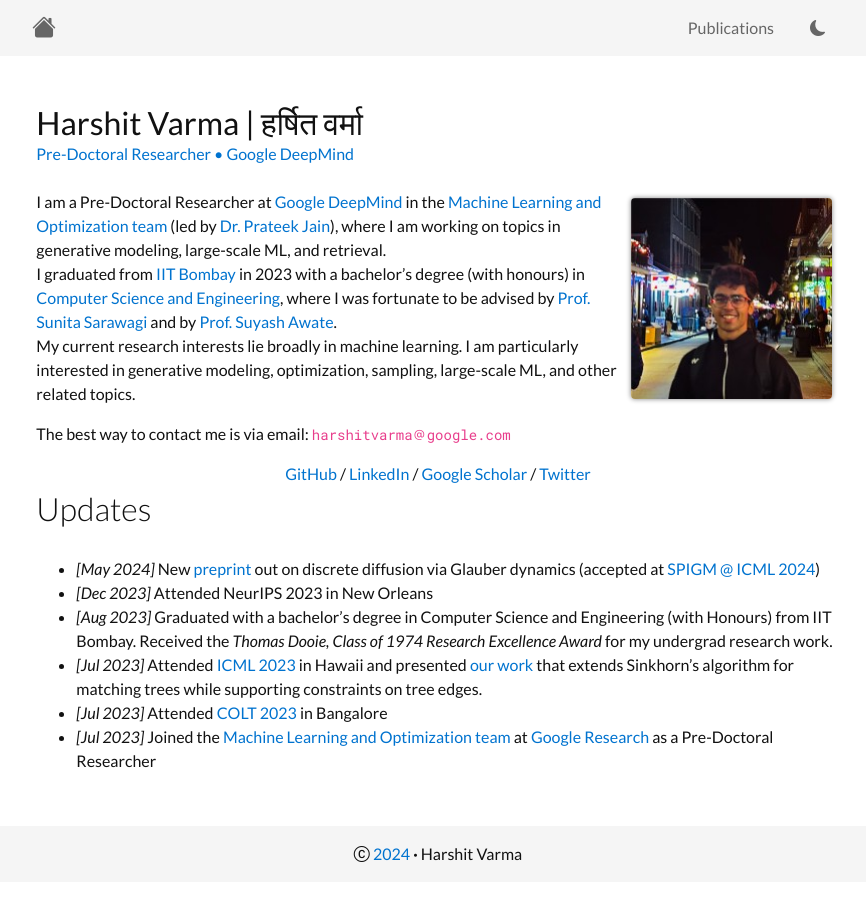
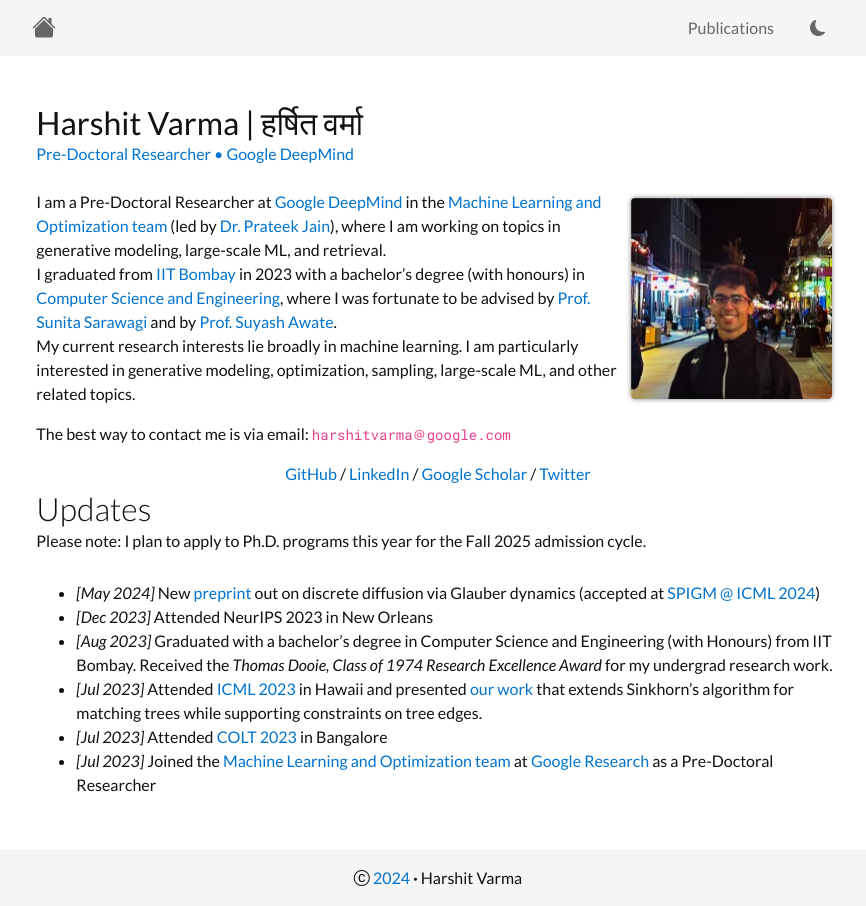
Before and after one commit to hrshtv/hrshtv.github.io, a Jekyll site: the page built from index.html, in a window 1280 px wide. Shown: the whole page, without its empty margins (202-1068 px from the left). Built offline with Jekyll 4.4.1, drawn with Linux system fonts in a browser that asks for light colours; nearby versions of some CDN libraries.

Commit message:
Update update_wrapper.html

```diff
--- a/_includes/update_wrapper.html
+++ b/_includes/update_wrapper.html
@@ -6,6 +6,10 @@
 
             <div class="h2 font-weight-light m-0 p-0">
                 Updates
+            </div>
+
+            <div class="m-0 p-0">
+                Please note: I plan to apply to Ph.D. programs this year for the Fall 2025 admission cycle.
             </div>
 
         </div>
```
